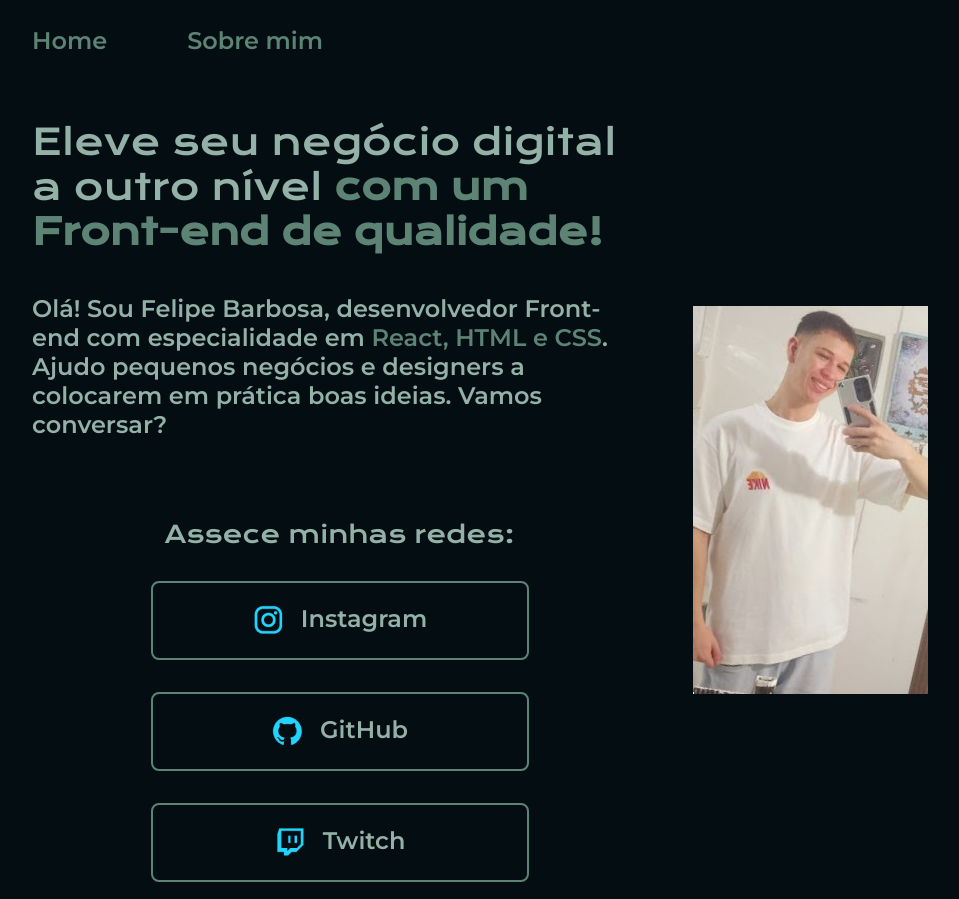
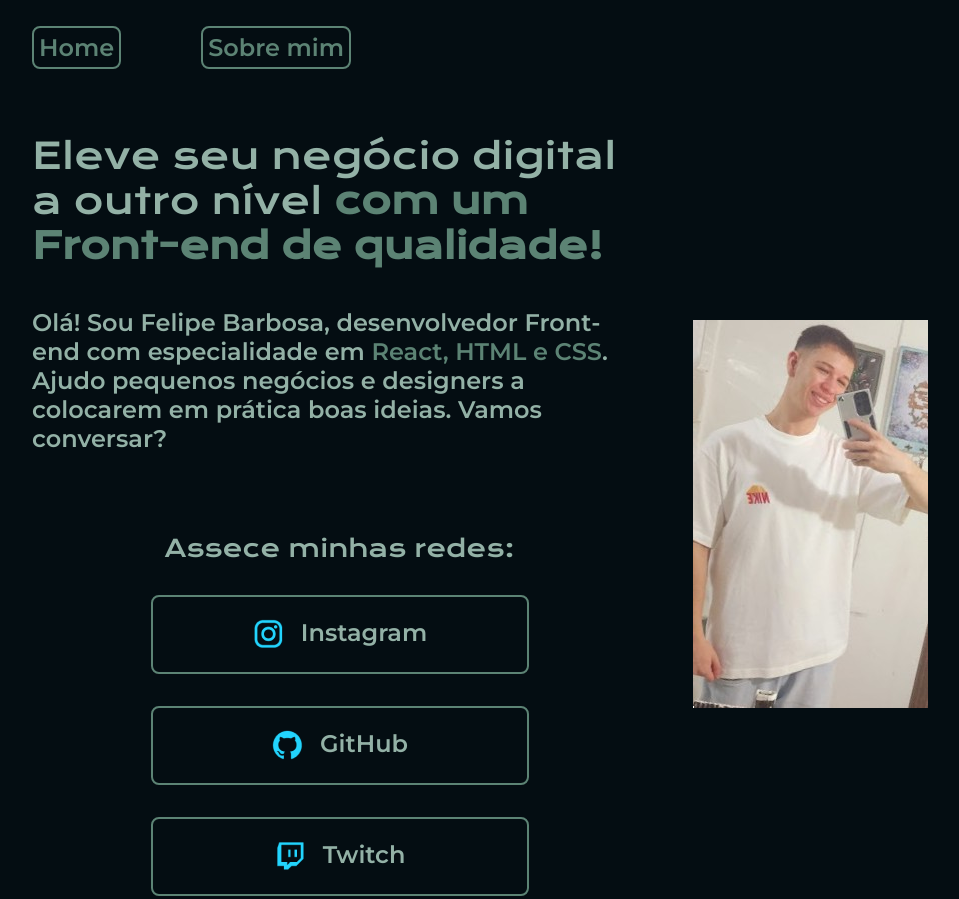
Before and after one commit to FlpBarbosa/HTML-e-CSS, a plain HTML site: page index.html in a window 1280 px wide. Shown: the top 899 px of the page, without its empty margins (160-1119 px from the left). Drawn offline with nearby package versions, Linux system fonts and the light colour scheme.

Commit message:
add borda no cabecalho

```diff
--- a/styles/style.css
+++ b/styles/style.css
@@ -35,6 +35,13 @@ body {
     font-weight: 600;
     color: var(--cor-terciaria);
     text-decoration: none;
+    border: 2px solid var(--cor-terciaria);
+    border-radius: 8px;
+    padding: 5px 5px;
+}
+
+.cabecalho__menu__link:hover {
+    background-color: var(--cor-hover);
 }
 
 .apresentacao {
```
